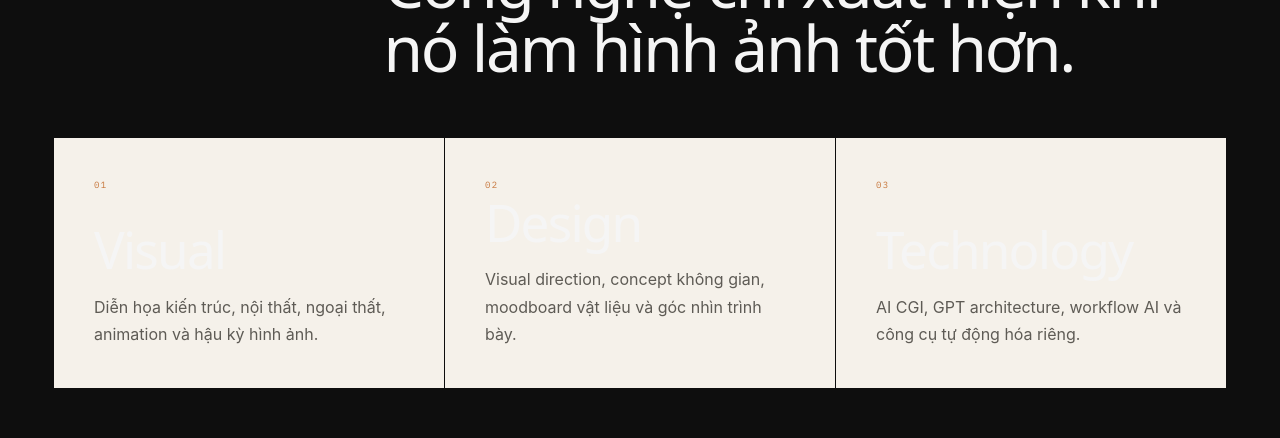
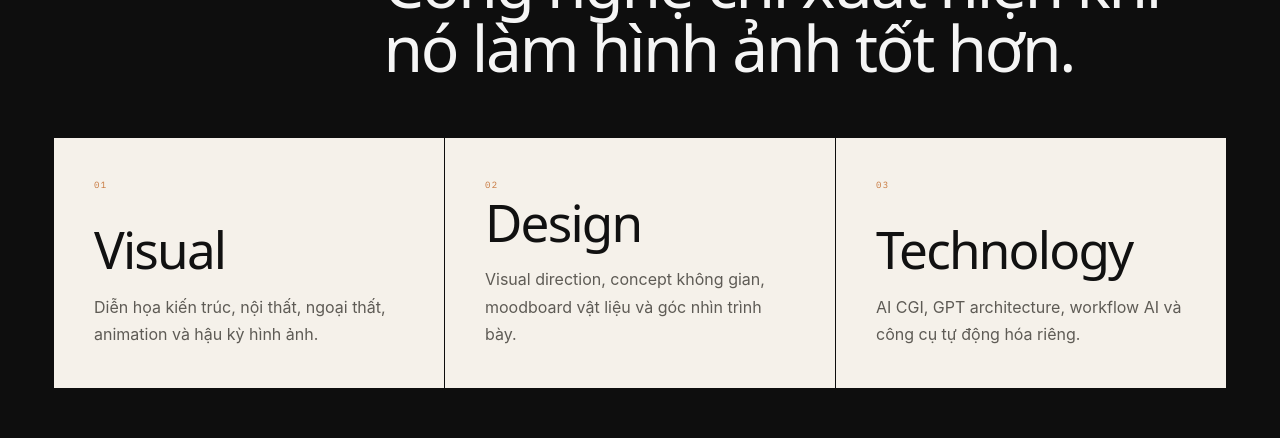
Before and after one commit to datavtarch/datavtarch.github.io, a React (Vite) app: page /#/ in a window 1280 px wide. Shown: the part 3280-3718 px from the top of the page. Built offline with nearby package versions, Linux system fonts and the light colour scheme.

Commit message:
fix(design): restore service card contrast

```diff
--- a/src/index.css
+++ b/src/index.css
@@ -2710,6 +2710,7 @@ h4,
   flex-direction: column;
   justify-content: space-between;
   background: var(--bg-color);
+  color: var(--text-main);
   padding: clamp(24px, 4vw, 40px);
 }
 
@@ -2719,6 +2720,7 @@ h4,
 
 .cinematic-service-grid h3 {
   margin-top: auto;
+  color: currentColor;
   font-size: clamp(30px, 4vw, 56px);
   font-weight: 500;
   letter-spacing: -0.035em;
```
